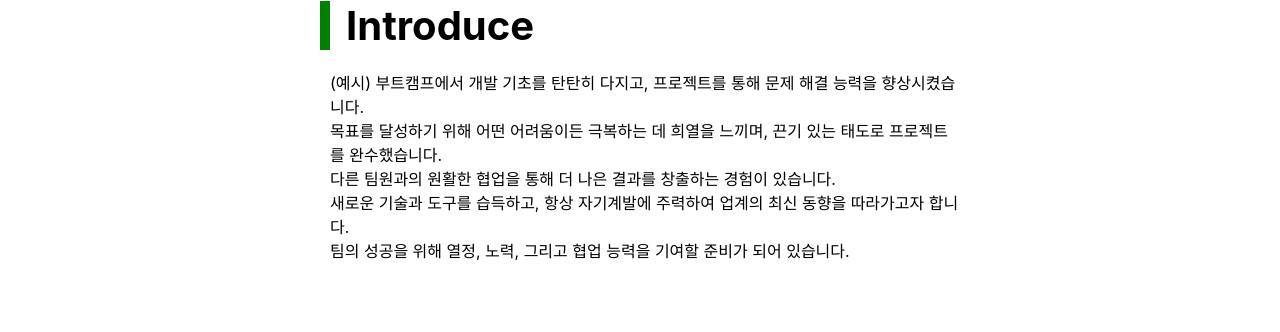
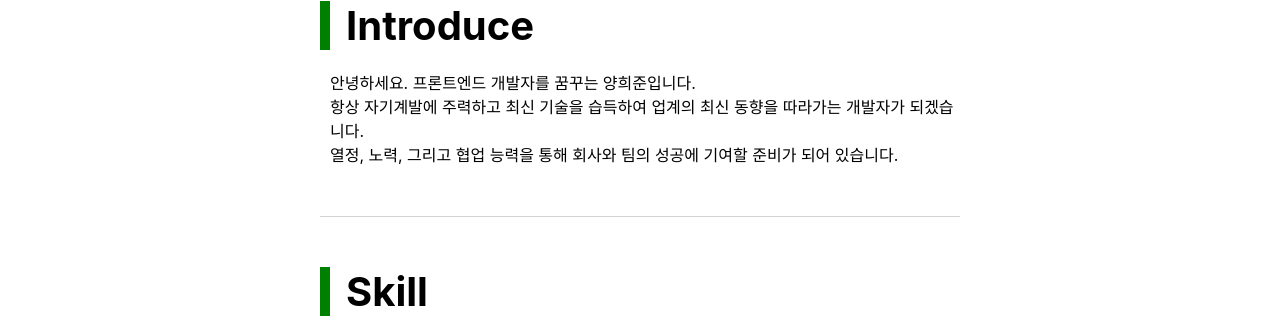
Before and after one commit to heejun8250/Portfolio, a React (Create React App) app in the folder portfolio/: page / in a window 1280 px wide. Shown: the part 445-777 px from the top of the page. Built offline with nearby package versions, Linux system fonts and the light colour scheme.

Commit message:
[수정] 소개글 수정

```diff
--- a/portfolio/src/components/Introduce.jsx
+++ b/portfolio/src/components/Introduce.jsx
@@ -6,15 +6,11 @@ const Introduce = () => {
     <>
       <IntroTitleWrap>Introduce</IntroTitleWrap>
       <IntroTextWrap>
-        (예시) 부트캠프에서 개발 기초를 탄탄히 다지고, 프로젝트를 통해 문제 해결 능력을 향상시켰습니다.
-          <br />
-          목표를 달성하기 위해 어떤 어려움이든 극복하는 데 희열을 느끼며, 끈기 있는 태도로 프로젝트를 완수했습니다.
-          <br />
-          다른 팀원과의 원활한 협업을 통해 더 나은 결과를 창출하는 경험이 있습니다.
-          <br />새로운 기술과 도구를 습득하고, 항상 자기계발에 주력하여 업계의 최신 동향을 따라가고자 합니다.
-          <br />팀의 성공을 위해 열정, 노력, 그리고 협업 능력을 기여할 준비가 되어 있습니다.
-          <br/>
-          <br/>
+        안녕하세요. 프론트엔드 개발자를 꿈꾸는 양희준입니다.
+        <br/>
+        항상 자기계발에 주력하고 최신 기술을 습득하여 업계의 최신 동향을 따라가는 개발자가 되겠습니다.
+        <br/>
+        열정, 노력, 그리고 협업 능력을 통해 회사와 팀의 성공에 기여할 준비가 되어 있습니다.
       </IntroTextWrap>
     </>
   )
```
